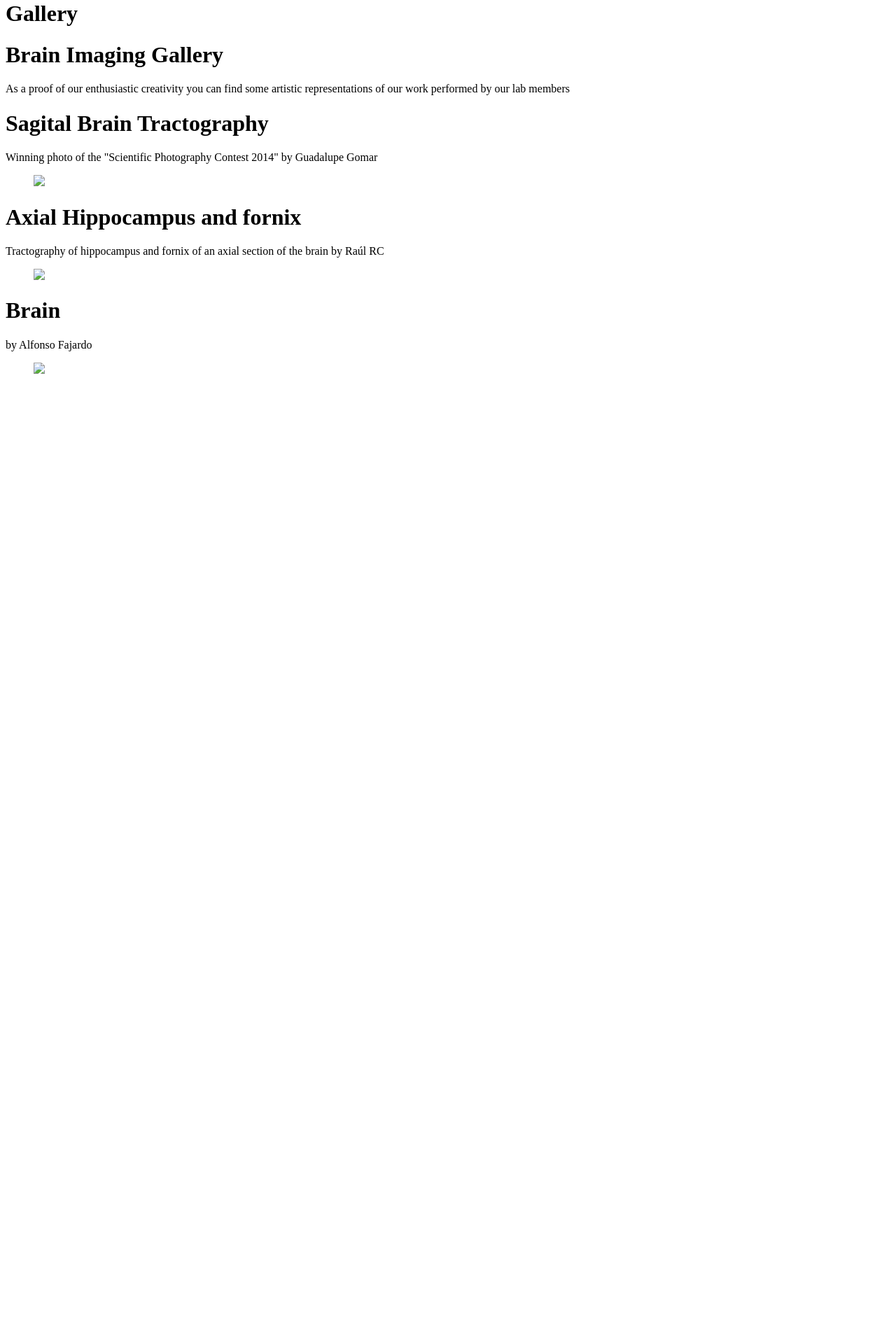
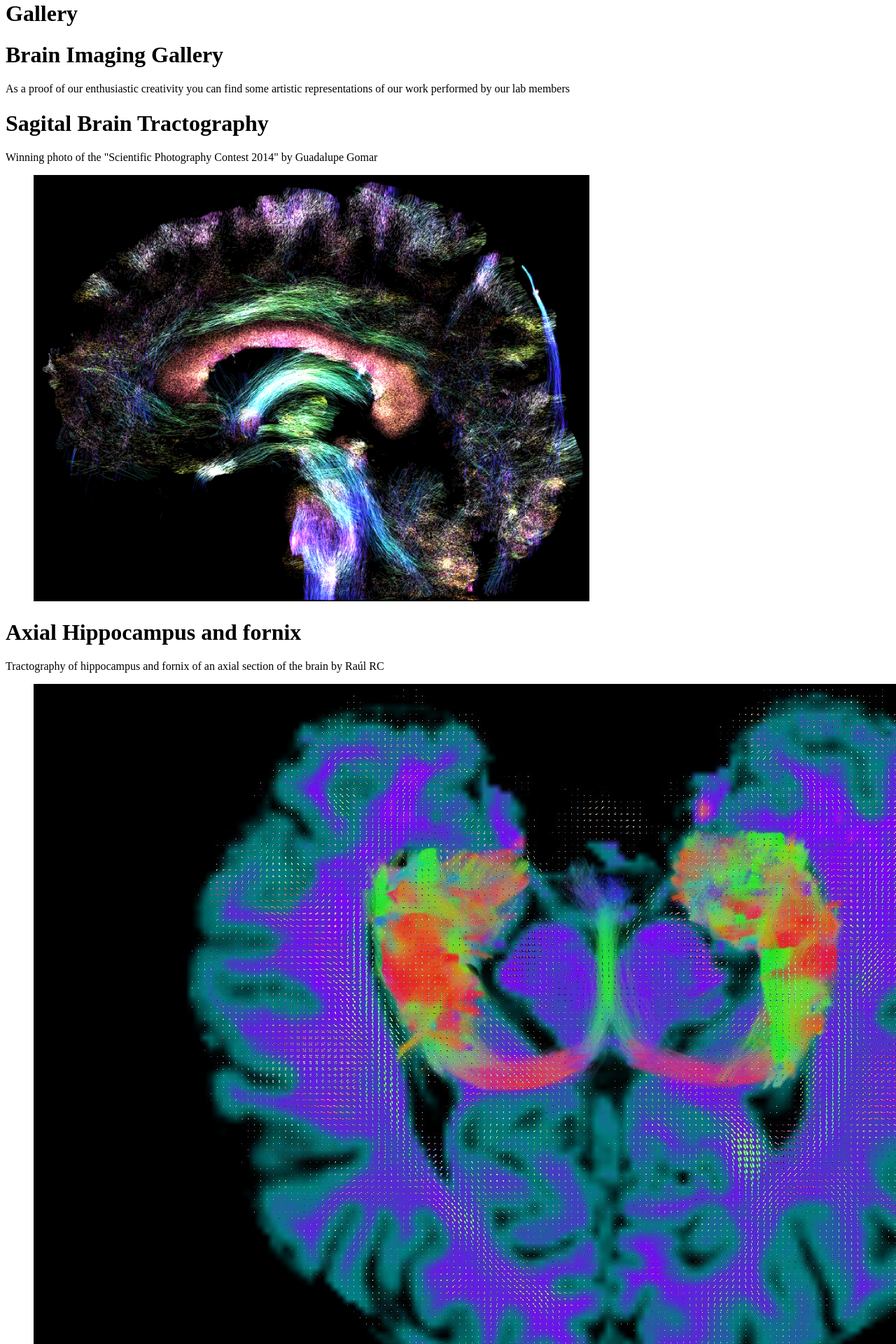
Before and after one commit to c13inb/c13inb.github.io, a Jekyll site: the page built from gallery.md, in a window 1280 px wide. Shown: the part 398-2318 px from the top of the page at 70% size. Built offline with Jekyll 4.4.1, drawn with Linux system fonts in a browser that asks for light colours; Markdown is read by kramdown in place of the engine named in the settings; before the commit the page ends 952 px from its top, so only the background shows below that.

Commit message:
Update gallery.md

```diff
--- a/gallery.md
+++ b/gallery.md
@@ -15,18 +15,18 @@ As a proof of our enthusiastic creativity you can find some artistic representat
 <h1> Sagital Brain Tractography </h1>
 Winning photo of the "Scientific Photography Contest 2014" by Guadalupe Gomar
 <figure>
-<img src="https://github.com/c13inb/c13inb.github.io/blob/master/images/img_lupita.png">
+<img src="https://c13inb.github.io/images/img_lupita.png">
 </figure>
 
 <h1> Axial Hippocampus and fornix </h1>
 Tractography of hippocampus and fornix of an axial section of the brain by Raúl RC
 <figure>
-<img src="https://github.com/c13inb/c13inb.github.io/blob/master/images/img_raul.jpg">
+<img src="https://c13inb.github.io/images/img_raul.jpg">
 </figure>
 
 
 <h1> Brain </h1>
 by Alfonso Fajardo
 <figure>
-<img src="https://github.com/c13inb/c13inb.github.io/blob/master/images/img_alfonso.png">
+<img src="https://c13inb.github.io/images/img_alfonso.png">
 </figure>
```
